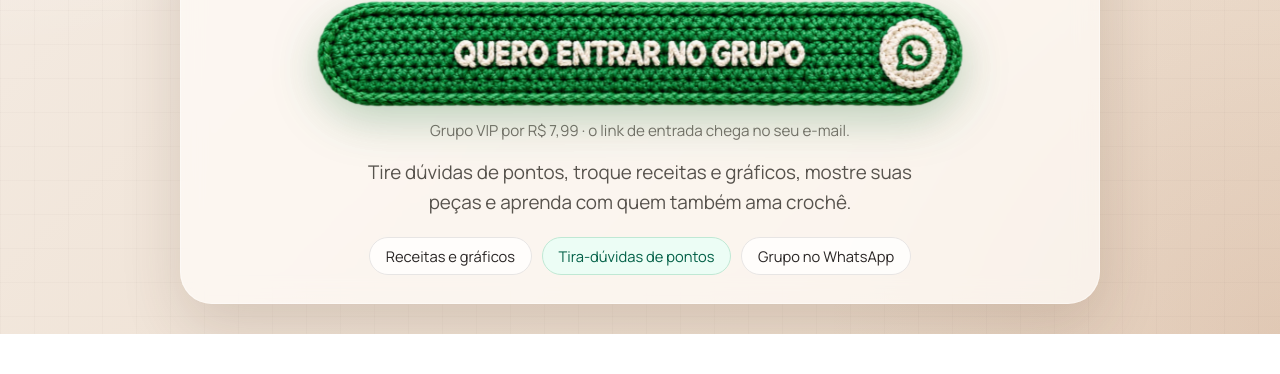
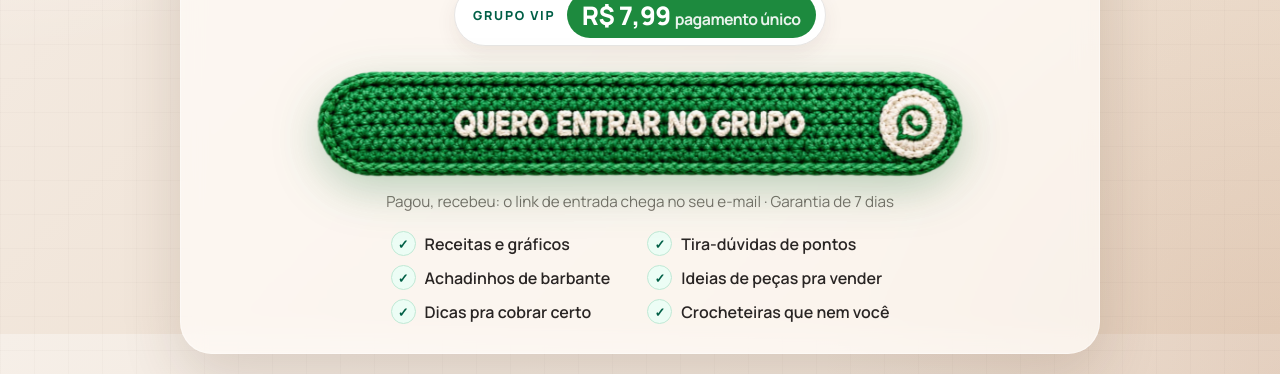
Before and after one commit to DenilsonCoutinho/grupo-crochet, a website: page index.html in a window 1280 px wide. Shown: the part 466-840 px from the top of the page. Before the commit the page ends 800 px from the top, so only its background shows below. Drawn offline with Linux system fonts and the light colour scheme.

Commit message:
Landing: preço R$ 7,99 em destaque e lista de benefícios
Co-Authored-By: Claude Opus 5.5 <noreply@anthropic.com>
Claude-Session: https://claude.ai/code/session_01Gyb9nxYgXyH9JF2kGQZGei

```diff
--- a/index.html
+++ b/index.html
@@ -86,6 +86,17 @@
     background:rgba(255,255,255,.8);color:var(--ink)}
   .chips span.hl{background:#ecfdf5;border-color:#bfe8d4;color:var(--green-text)}
 
+  .price{display:inline-flex;align-items:center;gap:.7rem;margin-top:clamp(.8rem,2.2vh,1.3rem);padding:.45rem .55rem .45rem 1.1rem;border-radius:999px;
+    background:#fff;border:1px solid #e7e5e4;box-shadow:0 8px 20px rgba(73,41,25,.08)}
+  .price .tag{font-size:.78rem;font-weight:800;letter-spacing:.14em;text-transform:uppercase;color:var(--green-text)}
+  .price .val{display:inline-flex;align-items:baseline;gap:.25rem;padding:.35rem .95rem;border-radius:999px;background:var(--green);color:#fff;
+    font-weight:800;font-size:clamp(1.25rem,3.2vw,1.6rem);letter-spacing:-.02em}
+  .price .val small{font-size:.62em;font-weight:700;opacity:.9}
+  .benefits{list-style:none;margin:clamp(.9rem,2.4vh,1.4rem) auto 0;padding:0;max-width:34rem;display:grid;grid-template-columns:1fr 1fr;gap:.55rem .9rem;text-align:left}
+  .benefits li{display:flex;align-items:center;gap:.55rem;font-size:clamp(.9rem,2vw,1rem);font-weight:600;color:var(--ink)}
+  .benefits li::before{content:"✓";flex:none;display:grid;place-items:center;width:1.45rem;height:1.45rem;border-radius:50%;
+    background:#ecfdf5;border:1px solid #bfe8d4;color:var(--green-text);font-size:.8rem;font-weight:800}
+  @media (max-width:520px){.benefits{grid-template-columns:1fr;max-width:20rem}}
   @media (max-width:520px){
     .card{border-radius:1.6rem}
   }
@@ -132,18 +143,22 @@ fbq('track','PageView');
         <p class="kicker">A comunidade das crocheteiras no WhatsApp</p>
         <h1>Receitas, dicas e <em>achadinhos</em> para crocheteiras</h1>
 
+        <div class="price"><span class="tag">Grupo VIP</span><span class="val">R$ 7,99 <small>pagamento único</small></span></div>
+
         <a id="cta" class="cta" href="https://pay.kiwify.com.br/FqaCrly">
-          <img src="botao-quero-entrar-croche.webp" alt="Quero entrar no grupo" width="2081" height="345">
+          <img src="botao-quero-entrar-croche.webp" alt="Quero entrar no grupo por R$ 7,99" width="2081" height="345">
         </a>
 
-        <p class="hint">Grupo VIP por R$ 7,99 · o link de entrada chega no seu e-mail.</p>
-        <p class="lead">Tire dúvidas de pontos, troque receitas e gráficos, mostre suas peças e aprenda com quem também ama crochê.</p>
+        <p class="hint">Pagou, recebeu: o link de entrada chega no seu e-mail · Garantia de 7 dias</p>
 
-        <div class="chips">
-          <span>Receitas e gráficos</span>
-          <span class="hl">Tira-dúvidas de pontos</span>
-          <span>Grupo no WhatsApp</span>
-        </div>
+        <ul class="benefits">
+          <li>Receitas e gráficos</li>
+          <li>Tira-dúvidas de pontos</li>
+          <li>Achadinhos de barbante</li>
+          <li>Ideias de peças pra vender</li>
+          <li>Dicas pra cobrar certo</li>
+          <li>Crocheteiras que nem você</li>
+        </ul>
       </div>
     </section>
   </div>
```
